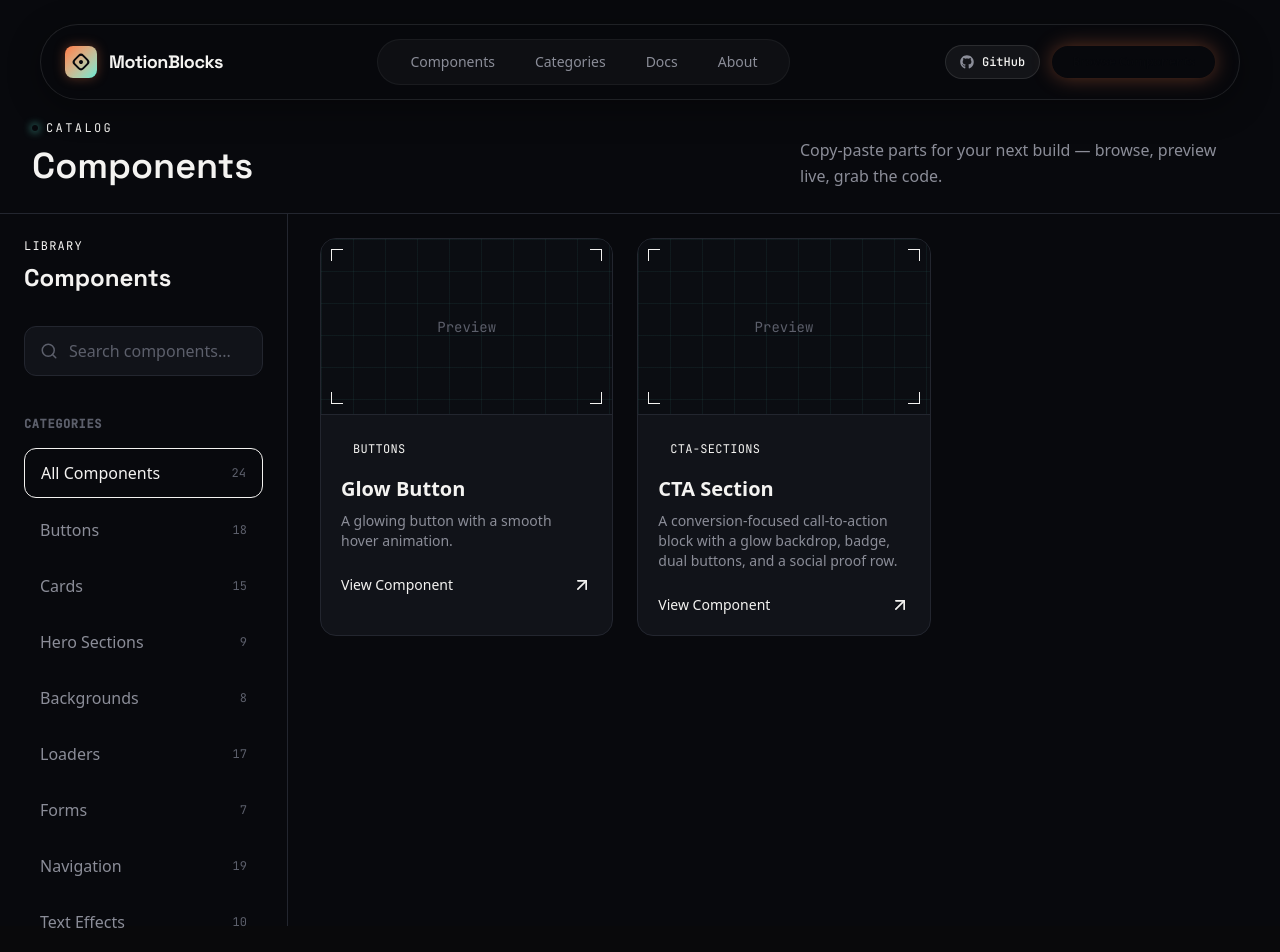
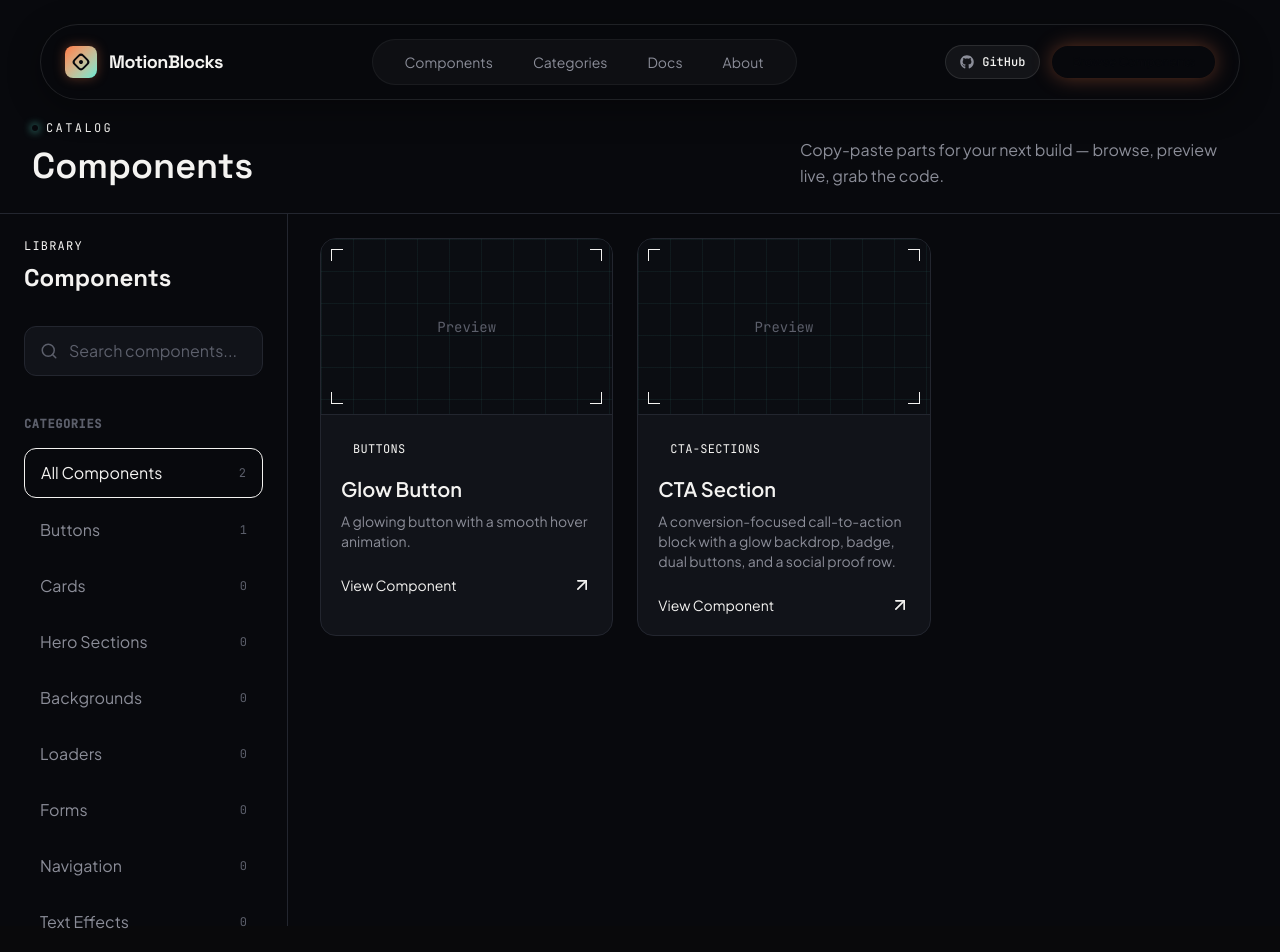
Before and after one commit to Shivam10yadav/MotionBlocks, a React (Vite) app in the folder frontend/: page /components in a window 1280 px wide. Shown: the top 952 px of the page. Built offline with nearby package versions, Linux system fonts and the light colour scheme.

Commit message:
added search functionality

```diff
--- a/frontend/src/data/categories.js
+++ b/frontend/src/data/categories.js
@@ -1,32 +1,12 @@
 export const categories = [
-  {
-    id: "buttons",
-    name: "Buttons",
-    description: "Interactive and animated buttons.",
-  },
-  {
-    id: "cards",
-    name: "Cards",
-    description: "Beautiful reusable card components.",
-  },
-  {
-    id: "loaders",
-    name: "Loaders",
-    description: "Loading animations and spinners.",
-  },
-  {
-    id: "hero-sections",
-    name: "Hero Sections",
-    description: "Modern landing page hero sections.",
-  },
-  {
-    id: "backgrounds",
-    name: "Backgrounds",
-    description: "Animated and creative backgrounds.",
-  },
-  {
-    id: "cta-sections",
-    name: "CTA Sections",
-    description: "Call-to-action sections that convert.",
-  },
+  { id: "all", name: "All Components" },
+  { id: "buttons", name: "Buttons" },
+  { id: "cards", name: "Cards" },
+  { id: "hero-sections", name: "Hero Sections" },
+  { id: "backgrounds", name: "Backgrounds" },
+  { id: "loaders", name: "Loaders" },
+  { id: "forms", name: "Forms" },
+  { id: "navigation", name: "Navigation" },
+  { id: "text-effects", name: "Text Effects" },
+  { id: "cta-sections", name: "CTA Sections" },
 ];
--- a/frontend/src/index.css
+++ b/frontend/src/index.css
@@ -1,16 +1,17 @@
+/* 1. External fonts MUST come first */
+@import url('https://fonts.googleapis.com/css2?family=Fira+Code:wght@400;500;600&family=Plus+Jakarta+Sans:ital,wght@0,400;0,600;0,800;1,500&family=Space+Grotesk:wght@500;700&display=swap');
+
+/* 2. Tailwind v4 main entry import */
 @import "tailwindcss";
 
-/* Import Google Fonts */
-@import url('https://fonts.googleapis.com/css2?family=Fira+Code:wght@400;500;600&family=Plus+Jakarta+Sans:ital,wght@0,400;0,600;0,800;1,500&family=Space+Grotesk:wght@500;700&display=swap');
-
-/* Configure Tech Theme System */
+/* 3. Theme configuration */
 @theme {
   --font-sans: "Plus Jakarta Sans", system-ui, -apple-system, sans-serif;
   --font-tech: "Space Grotesk", var(--font-sans);
   --font-mono: "Fira Code", monospace;
 }
 
-/* Base Body Styles */
+/* 4. Base styles */
 body {
   font-family: var(--font-sans);
   background-color: #09090b; /* zinc-950 */
--- a/frontend/src/localcomponents/ComponentGrid.jsx
+++ b/frontend/src/localcomponents/ComponentGrid.jsx
@@ -1,19 +1,48 @@
 import { ArrowUpRight } from "lucide-react";
 import { Link } from "react-router-dom";
+import { useMemo } from "react";
+import { useSearchParams } from "react-router-dom";
 import { components } from "../data/components";
 
 const ComponentGrid = () => {
+  const [searchParams] = useSearchParams();
+  const activeCategory = searchParams.get("category") || "all";
+  const query = (searchParams.get("q") || "").trim().toLowerCase();
+
+  const filtered = useMemo(() => {
+    return components.filter((c) => {
+      const matchesCategory =
+        activeCategory === "all" || c.category === activeCategory;
+      const matchesQuery =
+        !query ||
+        c.name.toLowerCase().includes(query) ||
+        c.description.toLowerCase().includes(query);
+      return matchesCategory && matchesQuery;
+    });
+  }, [activeCategory, query]);
+
+  if (filtered.length === 0) {
+    return (
+      <div className="flex h-64 flex-col items-center justify-center rounded-2xl border border-dashed border-[#23262F] text-center">
+        <p className="text-lg font-semibold text-[#F4F3F1]">
+          No components found
+        </p>
+        <p className="mt-1 text-sm text-[#8B8D98]">
+          Try a different search term or category.
+        </p>
+      </div>
+    );
+  }
+
   return (
     <div className="[--ember:#FF7A45] [--teal:#5EEAD4]">
-      {/* Grid */}
       <div className="grid gap-4 sm:grid-cols-2 sm:gap-6 xl:grid-cols-3">
-        {components.map((component) => (
+        {filtered.map((component) => (
           <Link
             key={component.id}
             to={`/components/${component.category}/${component.slug}`}
             className="group block overflow-hidden rounded-2xl border border-[#23262F] bg-[#111319] transition-all duration-300 hover:-translate-y-1 hover:border-[--ember]/40"
           >
-            {/* Preview — schematic tile, matches the datasheet viewport */}
             <div className="blueprint-grid relative flex h-44 items-center justify-center overflow-hidden border-b border-[#23262F] bg-[#0B0D12]">
               {[
                 "left-2.5 top-2.5 border-l border-t",
@@ -29,23 +58,18 @@ const ComponentGrid = () => {
               <span className="font-code text-sm text-[#5C5F6B]">Preview</span>
             </div>
 
-            {/* Content */}
             <div className="p-5">
               <span className="rounded-full bg-[--teal]/10 px-3 py-1 font-code text-xs uppercase tracking-wide text-[--teal]">
                 {component.category}
               </span>
-
               <h3 className="mt-4 text-xl font-semibold text-[#F4F3F1]">
                 {component.name}
               </h3>
-
               <p className="mt-2 text-sm text-[#8B8D98]">
                 {component.description}
               </p>
-
               <div className="mt-6 flex items-center justify-between">
                 <span className="text-sm text-[--ember]">View Component</span>
-
                 <ArrowUpRight className="h-5 w-5 text-[--ember] transition-transform group-hover:-translate-y-1 group-hover:translate-x-1" />
               </div>
             </div>
--- a/frontend/src/localcomponents/Sidebar.jsx
+++ b/frontend/src/localcomponents/Sidebar.jsx
@@ -1,31 +1,43 @@
-import { Search } from "lucide-react";
+import { Search, X } from "lucide-react";
 import { useState } from "react";
-
-const categories = [
-  "All Components",
-  "Buttons",
-  "Cards",
-  "Hero Sections",
-  "Backgrounds",
-  "Loaders",
-  "Forms",
-  "Navigation",
-  "Text Effects",
-];
+import { useSearchParams } from "react-router-dom";
+import { categories } from "../data/categories";
+import { components } from "../data/components";
 
 const Sidebar = () => {
-  const [active, setActive] = useState(0);
+  const [searchParams, setSearchParams] = useSearchParams();
+  const [mobileSearchOpen, setMobileSearchOpen] = useState(false);
+
+  const activeCategory = searchParams.get("category") || "all";
+  const query = searchParams.get("q") || "";
+
+  const setCategory = (id) => {
+    const next = new URLSearchParams(searchParams);
+    if (id === "all") next.delete("category");
+    else next.set("category", id);
+    setSearchParams(next);
+  };
+
+  const setQuery = (value) => {
+    const next = new URLSearchParams(searchParams);
+    if (value) next.set("q", value);
+    else next.delete("q");
+    setSearchParams(next);
+  };
+
+  const countFor = (id) =>
+    id === "all"
+      ? components.length
+      : components.filter((c) => c.category === id).length;
 
   return (
     <>
       {/* ================= Desktop rail ================= */}
       <aside className="sticky top-[88px] hidden h-[calc(100vh-88px)] w-72 shrink-0 border-r border-[#23262F] bg-[#08090D] p-6 md:block [--ember:#FF7A45] [--teal:#5EEAD4]">
-        {/* Heading */}
         <div>
           <p className="font-code text-xs uppercase tracking-widest text-[--teal]">
             Library
           </p>
-
           <h2 className="mt-2 font-display text-2xl font-bold text-[#F4F3F1]">
             Components
           </h2>
@@ -37,9 +49,10 @@ const Sidebar = () => {
             size={18}
             className="absolute left-4 top-1/2 -translate-y-1/2 text-[#5C5F6B]"
           />
-
           <input
             type="text"
+            value={query}
+            onChange={(e) => setQuery(e.target.value)}
             placeholder="Search components..."
             className="w-full rounded-xl border border-[#23262F] bg-[#111319] py-3 pl-11 pr-4 text-[#F4F3F1] placeholder:text-[#5C5F6B] focus:border-[--ember] focus:outline-none"
           />
@@ -50,22 +63,20 @@ const Sidebar = () => {
           <p className="mb-4 font-code text-xs font-semibold uppercase tracking-wider text-[#5C5F6B]">
             Categories
           </p>
-
           <div className="space-y-2">
-            {categories.map((category, index) => (
+            {categories.map((category) => (
               <button
-                key={category}
-                onClick={() => setActive(index)}
+                key={category.id}
+                onClick={() => setCategory(category.id)}
                 className={`flex w-full items-center justify-between rounded-xl px-4 py-3 text-left transition-all duration-200 ${
-                  active === index
+                  activeCategory === category.id
                     ? "border border-[--teal]/25 bg-[--teal]/10 text-[--teal]"
                     : "text-[#8B8D98] hover:bg-[#111319] hover:text-[#F4F3F1]"
                 }`}
               >
-                <span>{category}</span>
-
+                <span>{category.name}</span>
                 <span className="font-code text-xs text-[#5C5F6B]">
-                  {Math.floor(Math.random() * 20) + 5}
+                  {countFor(category.id)}
                 </span>
               </button>
             ))}
@@ -77,27 +88,39 @@ const Sidebar = () => {
       <div className="fixed inset-x-0 bottom-0 z-40 border-t border-[#23262F] bg-[#08090D]/95 backdrop-blur-xl md:hidden [--ember:#FF7A45] [--teal:#5EEAD4]">
         <div className="flex items-center gap-2 px-3 py-3">
           <button
-            aria-label="Search components"
+            aria-label={mobileSearchOpen ? "Close search" : "Search components"}
+            onClick={() => setMobileSearchOpen((v) => !v)}
             className="flex shrink-0 items-center justify-center rounded-full border border-[#23262F] bg-[#111319] p-3 text-[#8B8D98] active:scale-95"
           >
-            <Search size={18} />
+            {mobileSearchOpen ? <X size={18} /> : <Search size={18} />}
           </button>
 
+          {mobileSearchOpen ? (
+            <input
+              autoFocus
+              type="text"
+              value={query}
+              onChange={(e) => setQuery(e.target.value)}
+              placeholder="Search components..."
+              className="flex-1 rounded-full border border-[#23262F] bg-[#111319] px-4 py-2.5 text-sm text-[#F4F3F1] placeholder:text-[#5C5F6B] focus:border-[--ember] focus:outline-none"
+            />
+          ) : (
             <div className="flex flex-1 gap-2 overflow-x-auto py-1 [-ms-overflow-style:none] [scrollbar-width:none] [&::-webkit-scrollbar]:hidden">
-            {categories.map((category, index) => (
+              {categories.map((category) => (
                 <button
-                key={category}
-                onClick={() => setActive(index)}
+                  key={category.id}
+                  onClick={() => setCategory(category.id)}
                   className={`shrink-0 whitespace-nowrap rounded-full px-4 py-2.5 font-code text-sm transition-all duration-200 ${
-                  active === index
+                    activeCategory === category.id
                       ? "border border-[--teal]/25 bg-[--teal]/10 text-[--teal]"
                       : "border border-[#23262F] bg-[#111319] text-[#8B8D98]"
                   }`}
                 >
-                {category}
+                  {category.name}
                 </button>
               ))}
             </div>
+          )}
         </div>
       </div>
     </>
```
Also changed, not shown: frontend/public/logo.png (added). Lines whose indentation alone changed are shown as unchanged.
